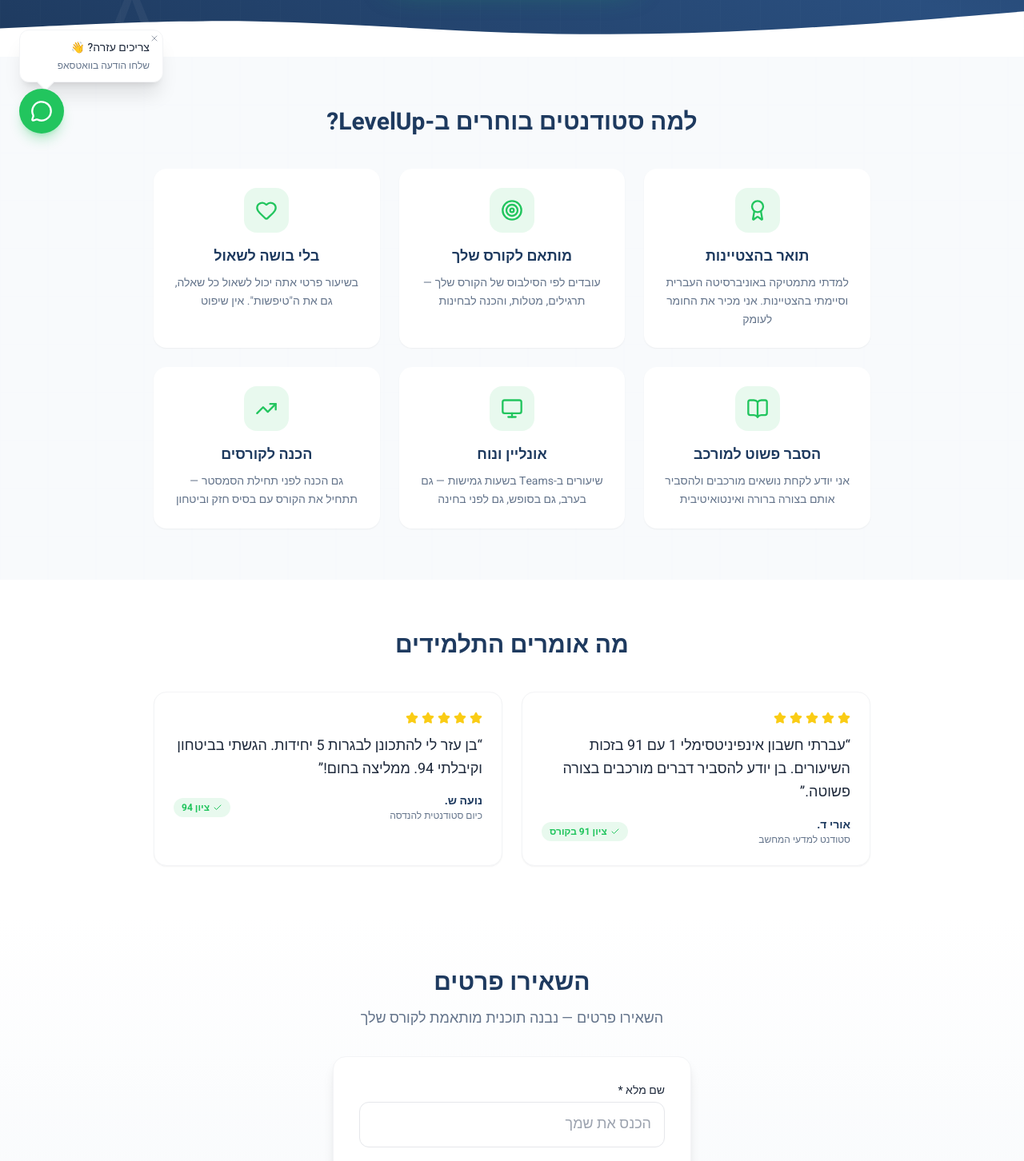
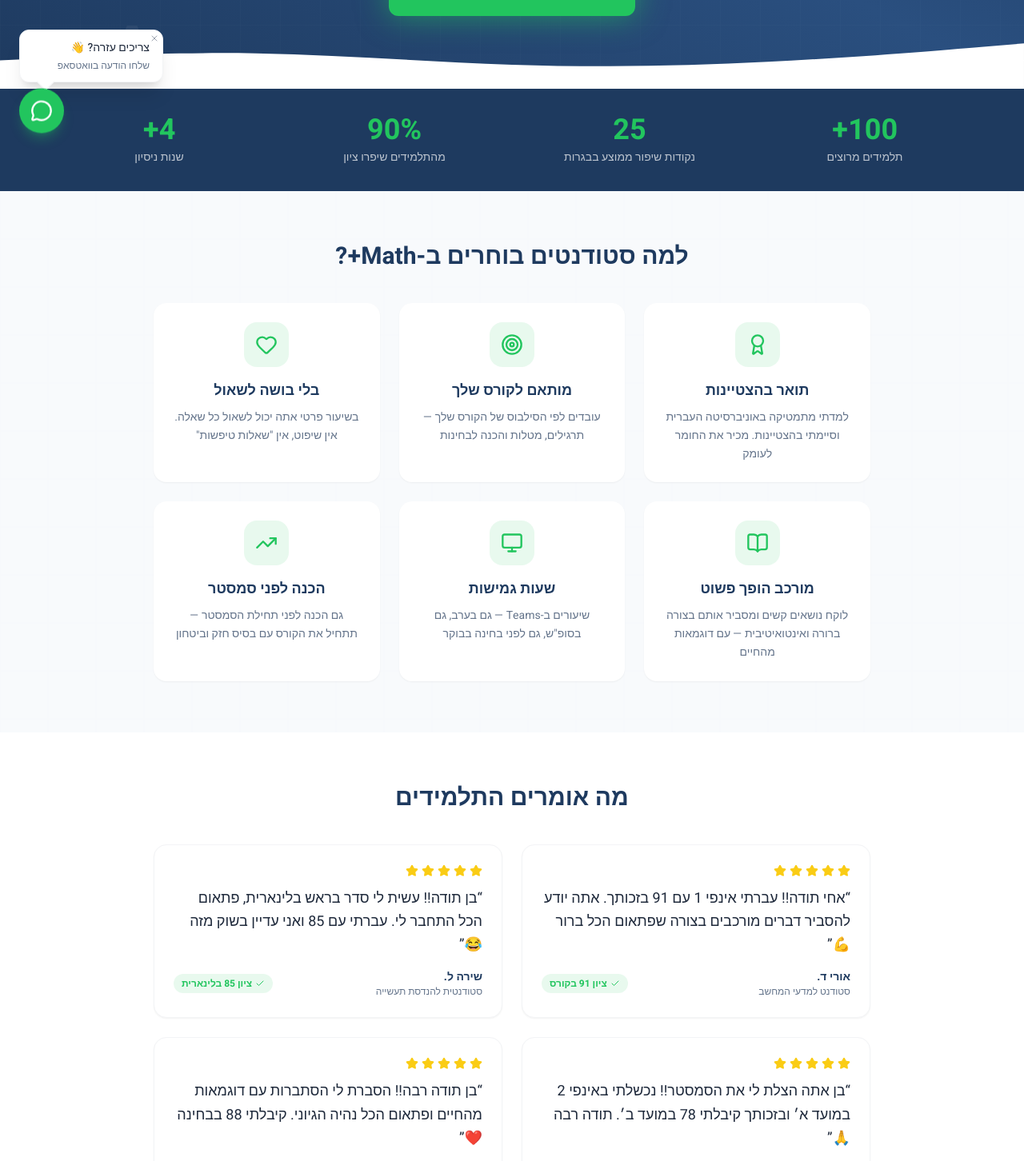
Before and after one commit to kenbfir/matematic, a Next.js app: page /academic in a window 1280 px wide. Shown: the part 609-2061 px from the top of the page at 80% size. Built offline with nearby package versions, Linux system fonts and the light colour scheme.

Commit message:
feat: rebuild /academic landing page for PPC conversion

```diff
--- a/app/academic/page.tsx
+++ b/app/academic/page.tsx
@@ -1,15 +1,19 @@
 import type { Metadata } from 'next'
 import LandingHero from '@/components/LandingHero'
+import LandingStats from '@/components/LandingStats'
 import LandingBenefits from '@/components/LandingBenefits'
 import LandingTestimonials from '@/components/LandingTestimonials'
+import TrialCTABlock from '@/components/TrialCTABlock'
+import LandingFAQ from '@/components/LandingFAQ'
 import LandingContact from '@/components/LandingContact'
+import UrgencyStrip from '@/components/UrgencyStrip'
 import WhatsAppButton from '@/components/WhatsAppButton'
 import StickyMobileCTA from '@/components/StickyMobileCTA'
 
 export const metadata: Metadata = {
-  title: 'שיעורים פרטיים במתמטיקה לסטודנטים | אינפי, לינארית, סטטיסטיקה | LevelUp',
+  title: 'שיעורים פרטיים במתמטיקה לסטודנטים | אינפי, לינארית, סטטיסטיקה | Math+',
   description:
-    'שיעורים פרטיים במתמטיקה אקדמית — חשבון אינפיניטסימלי, אלגברה לינארית, הסתברות וסטטיסטיקה. מורה עם תואר בהצטיינות מהאוניברסיטה העברית. שיעור ניסיון במחיר מוזל!',
+    'שיעורים פרטיים במתמטיקה אקדמית — חשבון אינפיניטסימלי, אלגברה לינארית, הסתברות ומתמטיקה בדידה. מורה עם תואר בהצטיינות מהאוניברסיטה העברית. שיעור ניסיון ב-₪99!',
   keywords: [
     'חשבון אינפיניטסימלי שיעורים פרטיים',
     'אלגברה לינארית עזרה',
@@ -18,51 +22,50 @@
     'אינפי 1 עזרה',
     'אינפי 2 שיעורים',
     'מורה פרטי מתמטיקה אוניברסיטה',
-    'הכנה למתמטיקה אקדמית',
   ],
 }
 
 const BENEFITS = [
-  { icon: 'Award', title: 'תואר בהצטיינות', description: 'למדתי מתמטיקה באוניברסיטה העברית וסיימתי בהצטיינות. אני מכיר את החומר לעומק' },
-  { icon: 'Target', title: 'מותאם לקורס שלך', description: 'עובדים לפי הסילבוס של הקורס שלך — תרגילים, מטלות, והכנה לבחינות' },
-  { icon: 'Heart', title: 'בלי בושה לשאול', description: 'בשיעור פרטי אתה יכול לשאול כל שאלה, גם את ה"טיפשות". אין שיפוט' },
-  { icon: 'BookOpen', title: 'הסבר פשוט למורכב', description: 'אני יודע לקחת נושאים מורכבים ולהסביר אותם בצורה ברורה ואינטואיטיבית' },
-  { icon: 'Monitor', title: 'אונליין ונוח', description: 'שיעורים ב-Teams בשעות גמישות — גם בערב, גם בסופש, גם לפני בחינה' },
-  { icon: 'TrendingUp', title: 'הכנה לקורסים', description: 'גם הכנה לפני תחילת הסמסטר — תתחיל את הקורס עם בסיס חזק וביטחון' },
+  { icon: 'Award', title: 'תואר בהצטיינות', description: 'למדתי מתמטיקה באוניברסיטה העברית וסיימתי בהצטיינות. מכיר את החומר לעומק' },
+  { icon: 'Target', title: 'מותאם לקורס שלך', description: 'עובדים לפי הסילבוס של הקורס שלך — תרגילים, מטלות והכנה לבחינות' },
+  { icon: 'Heart', title: 'בלי בושה לשאול', description: 'בשיעור פרטי אתה יכול לשאול כל שאלה. אין שיפוט, אין "שאלות טיפשות"' },
+  { icon: 'BookOpen', title: 'מורכב הופך פשוט', description: 'לוקח נושאים קשים ומסביר אותם בצורה ברורה ואינטואיטיבית — עם דוגמאות מהחיים' },
+  { icon: 'Monitor', title: 'שעות גמישות', description: 'שיעורים ב-Teams — גם בערב, גם בסופ"ש, גם לפני בחינה בבוקר' },
+  { icon: 'TrendingUp', title: 'הכנה לפני סמסטר', description: 'גם הכנה לפני תחילת הסמסטר — תתחיל את הקורס עם בסיס חזק וביטחון' },
 ]
 
 const TESTIMONIALS = [
-  {
-    quote: 'עברתי חשבון אינפיניטסימלי 1 עם 91 בזכות השיעורים. בן יודע להסביר דברים מורכבים בצורה פשוטה.',
-    name: 'אורי ד.',
-    detail: 'סטודנט למדעי המחשב',
-    improvement: 'ציון 91 בקורס',
-  },
-  {
-    quote: 'בן עזר לי להתכונן לבגרות 5 יחידות. הגשתי בביטחון וקיבלתי 94. ממליצה בחום!',
-    name: 'נועה ש.',
-    detail: 'כיום סטודנטית להנדסה',
-    improvement: 'ציון 94',
-  },
+  { quote: 'אחי תודה!! עברתי אינפי 1 עם 91 בזכותך. אתה יודע להסביר דברים מורכבים בצורה שפתאום הכל ברור 💪', name: 'אורי ד.', detail: 'סטודנט למדעי המחשב', improvement: 'ציון 91 בקורס' },
+  { quote: 'בן תודה!! עשית לי סדר בראש בלינארית, פתאום הכל התחבר לי. עברתי עם 85 ואני עדיין בשוק מזה 😂', name: 'שירה ל.', detail: 'סטודנטית להנדסת תעשייה', improvement: 'ציון 85 בלינארית' },
+  { quote: 'בן אתה הצלת לי את הסמסטר!! נכשלתי באינפי 2 במועד א׳ ובזכותך קיבלתי 78 במועד ב׳. תודה רבה 🙏', name: 'דניאל ר.', detail: 'סטודנט לכלכלה', improvement: 'מנכשל ל-78' },
+  { quote: 'בן תודה רבה!! הסברת לי הסתברות עם דוגמאות מהחיים ופתאום הכל נהיה הגיוני. קיבלתי 88 בבחינה ❤️', name: 'מאיה כ.', detail: 'סטודנטית לפסיכולוגיה', improvement: 'ציון 88' },
+]
+
+const FAQ = [
+  { question: 'כמה עולה שיעור ניסיון?', answer: 'שיעור הניסיון עולה ₪99 בלבד — ללא התחייבות. בשיעור נאבחן איפה הפערים ונבנה תוכנית מותאמת לקורס.' },
+  { question: 'אילו קורסים אתה מלמד?', answer: 'חשבון אינפיניטסימלי 1 ו-2, אלגברה לינארית, הסתברות וסטטיסטיקה, מתמטיקה בדידה, ועוד. שאל אם הקורס שלך ברשימה.' },
+  { question: 'אפשר לתאם שיעור לפני הבחינה בזמן קצר?', answer: 'כן — אני מנסה להתפנות גם לשיעורי חירום לפני בחינה. כתוב בוואטסאפ ונסדר.' },
+  { question: 'האם אתה מכיר את הסילבוס של האוניברסיטה שלי?', answer: 'עבדתי עם תלמידים מהאוניברסיטה העברית, TAU, הטכניון, אריאל ועוד. שלח את הסילבוס ונסתנכרן.' },
+  { question: 'מה אם לא מרוצה מהשיעור הראשון?', answer: 'אם שיעור הניסיון לא עמד בציפיות — לא תשלם. אין סיכון.' },
 ]
 
 export default function AcademicPage() {
   return (
     <>
+      <UrgencyStrip spotsLeft={3} month="מאי" />
       <LandingHero
         badge="תואר בהצטיינות מהאוניברסיטה העברית"
         headline="שיעורים פרטיים במתמטיקה אקדמית —"
-        highlightedWord="מהסבר לציון"
-        subheadline="נתקעת באינפי? לא מבין לינארית? חשבון אינפיניטסימלי, אלגברה לינארית, הסתברות וסטטיסטיקה — הכל אונליין עם מורה בעל תואר בהצטיינות שיודע להסביר מורכב בפשטות."
-        bullets={[
-          'אינפי 1+2, לינארית, סטטיסטיקה',
-          'הכנה לבחינות ומטלות',
-          'שעות גמישות',
-          'הכנה לפני תחילת סמסטר',
-        ]}
+        highlightedWord="להבין, לא רק לעבור"
+        subheadline="חשבון אינפיניטסימלי, אלגברה לינארית, הסתברות וסטטיסטיקה — הכל אונליין עם מורה בעל תואר בהצטיינות מהאוניברסיטה העברית, שיודע להפוך מורכב לפשוט."
+        bullets={['אינפי 1+2, לינארית, סטטיסטיקה', 'הכנה לבחינות ומטלות', 'שעות גמישות', 'שיעור ניסיון ב-₪99']}
+        ctaText="שיעור ניסיון — ₪99 בלבד"
       />
-      <LandingBenefits title="למה סטודנטים בוחרים ב-LevelUp?" benefits={BENEFITS} />
+      <LandingStats />
+      <LandingBenefits title="למה סטודנטים בוחרים ב-Math+?" benefits={BENEFITS} />
       <LandingTestimonials testimonials={TESTIMONIALS} />
+      <TrialCTABlock headline="תקוע בקורס? שיעור ניסיון ב-₪99 — נסדר את זה" />
+      <LandingFAQ items={FAQ} />
       <LandingContact defaultLevel="academic" headline="השאירו פרטים — נבנה תוכנית מותאמת לקורס שלך" />
       <WhatsAppButton />
       <StickyMobileCTA />
```
